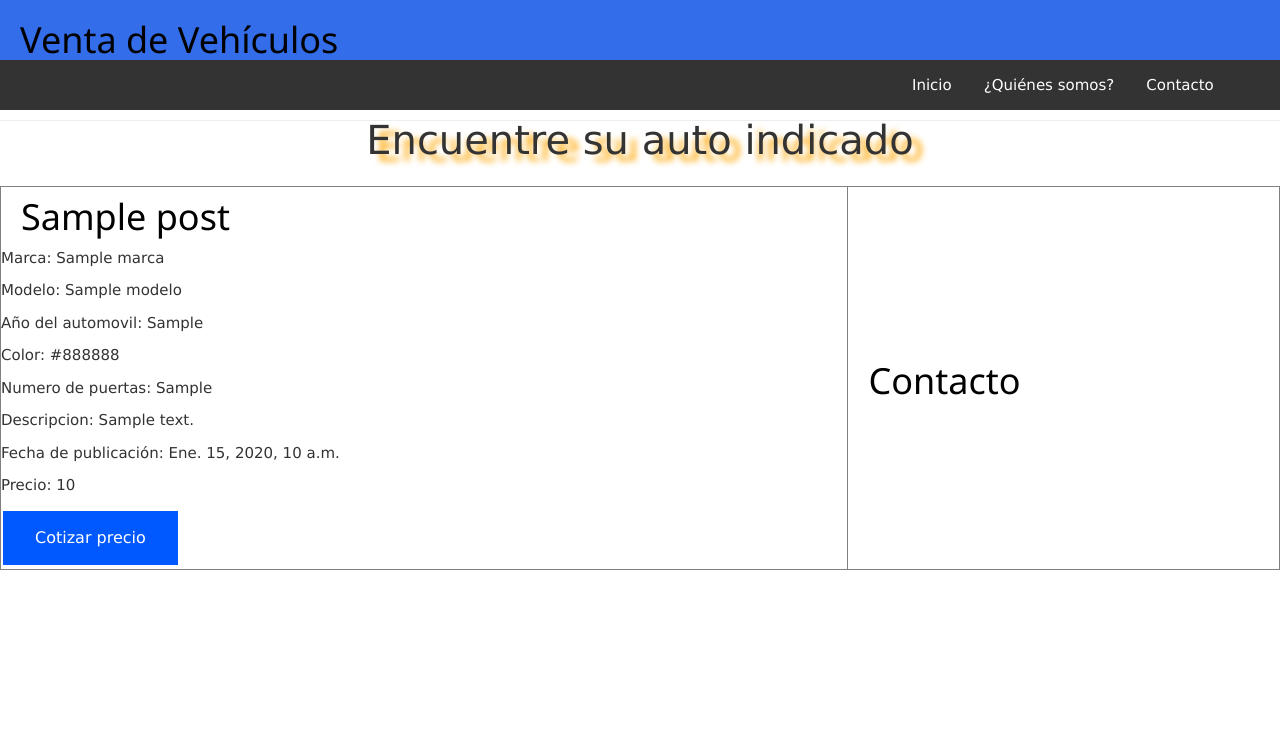
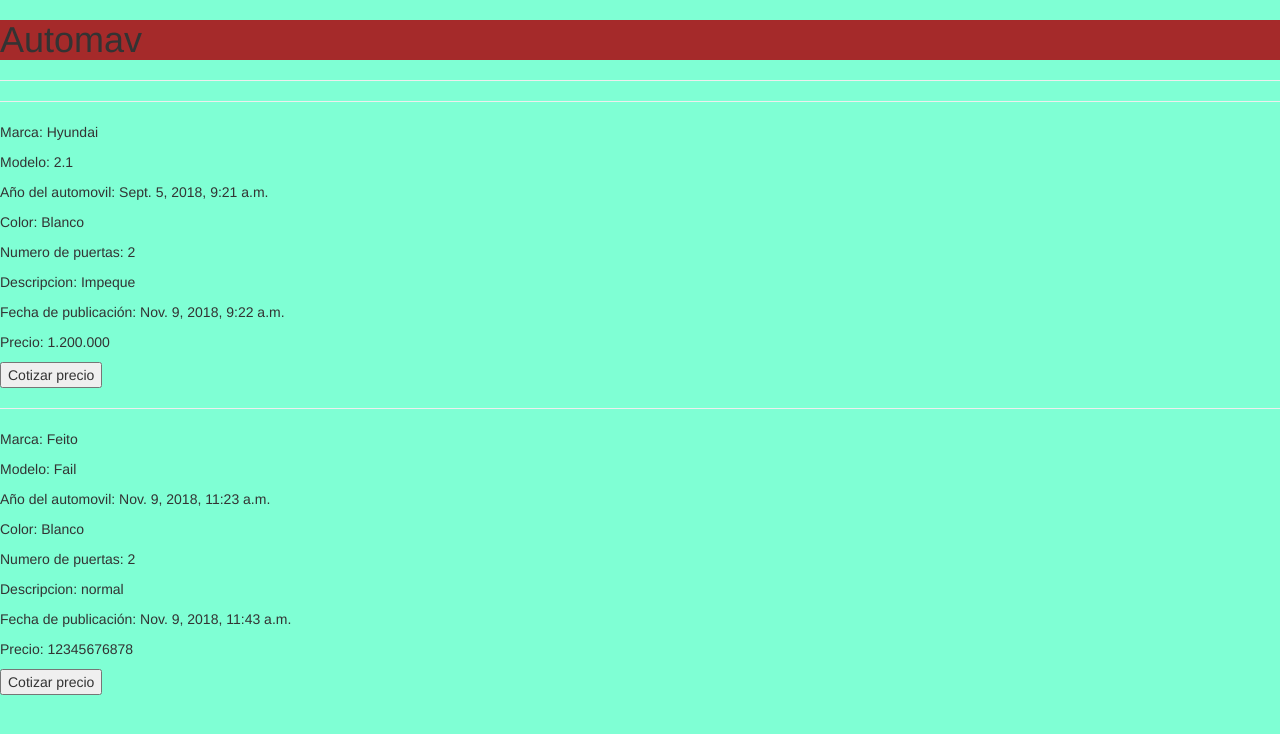
Before and after one commit to Tsunaxreborn/Nota2, a Django app: template EV2/Autos/templates/Autos/post_list.html in a window 1280 px wide. Shown: the top 734 px of the page. Run offline with Django 3.2, Linux system fonts and the light colour scheme; data comes from the database, SQL or seed files in the repository; both versions use the stored data as it was after the commit; the template is opened without the code that fills it: values that come from a table or form of the project are taken from there, most other values are stand-ins (such as "Sample title", 1, 10 or a date in 2020); some libraries are stand-ins or nearby versions.

Commit message:
Versión Final

```diff
--- /dev/null
+++ b/EV2/Autos/static/AutoIndex.css
@@ -0,0 +1,7 @@
+header#asd{
+    background-color: brown;
+}
+
+body{
+    background: black;
+}
--- a/EV2/Autos/templates/Autos/post_list.html
+++ b/EV2/Autos/templates/Autos/post_list.html
@@ -8,8 +8,8 @@
     <title>Venta de vehículos</title>
     <link rel="stylesheet" href="//maxcdn.bootstrapcdn.com/bootstrap/3.2.0/css/bootstrap.min.css">
     <link rel="stylesheet" href="//maxcdn.bootstrapcdn.com/bootstrap/3.2.0/css/bootstrap-theme.min.css">
-    <link rel="stylesheet" href="{% static 'css/webAutos.css' %}">
-    <link rel="stylesheet" href="https://www.w3schools.com/w3css/4/w3.css">
+    <link rel="stylesheet" href="{% static 'css/AutoIndex.css' %}">
+    <!-- <link rel="stylesheet" href="https://www.w3schools.com/w3css/4/w3.css">
     <script src="https://ajax.googleapis.com/ajax/libs/jquery/3.3.1/jquery.min.js"></script>
 
     <script>
@@ -20,7 +20,32 @@
         });
         </script>
 </head>
-<body>
+-->
+<body style="background-color: aquamarine">
+    <header id="asd">
+    <h1>Automav</h1>
+</header>
+    <hr>
+    {% for post in posts %}
+    <div id="dev">
+        <hr>
+            <p>Marca: {{ post.Marca}}</p>
+            <p>Modelo: {{ post.Modelo}}</p>
+            <p>Año del automovil: {{ post.Año_automovil}}</p>
+            <p>Color: {{ post.Color}}</p>
+            <p>Numero de puertas: {{ post.Numero_puertas}}</p>
+            <p>Descripcion: {{ post.Descripcion}}</p>
+            <p>Fecha de publicación: {{ post.Fecha_publicacion }}</p>
+            <p>Precio: {{ post.Precio|linebreaksbr }}</p>
+
+            <button class="button">Cotizar precio</button>
+             {% endfor %}
+    </div>
+
+
+
+
+    <!--
     <header>
         <nav>
             <div id="arriba"><h1 id="Log">Venta de Vehículos</h1></div>
@@ -37,7 +62,6 @@
     </header>
 <hr> <br>
 
-<!--<button class ="button2">Regístrese acá</button>-->
 
 <br>
 
@@ -82,7 +106,7 @@
     </td>
     </table>
 
-
+-->
 
 </body>
 </html>
--- a/EV2/Autos/views.py
+++ b/EV2/Autos/views.py
@@ -2,7 +2,7 @@ from django.shortcuts import render
 from django.utils import timezone
 from .models import Automovil
 
-
+# Create your views here.
 def post_list(request):
-    post = Automovil.objetcs.filter(Fecha_publicacion__lte=timezone.now()).order_by('Fecha_publicacion')
-    return render(request, 'templates/Autos/post_list.html', {'posts':post})
+    posts = Automovil.objects.filter(Fecha_publicacion__lte=timezone.now()).order_by('Fecha_publicacion')
+    return render(request, 'Autos/post_list.html', {'posts': posts})
```
Also changed, not shown: EV2/Autos/static/webAutos.css (line endings or trailing spaces), EV2/db.sqlite3.
